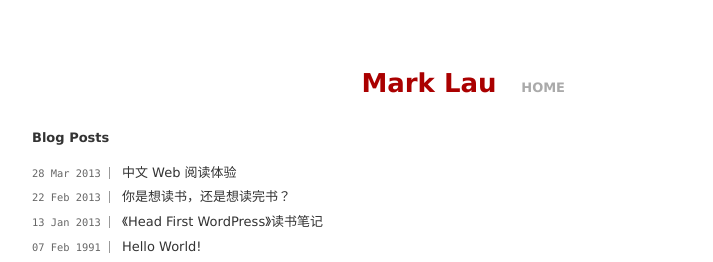
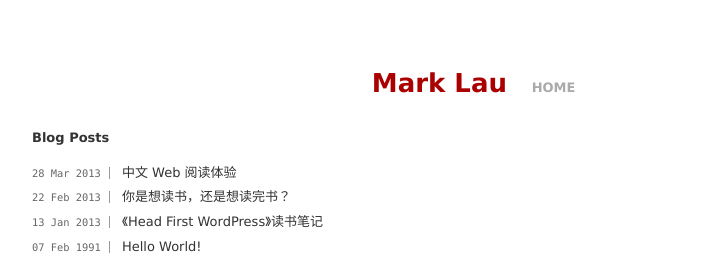
Before and after one commit to yuel/lonn.github.com, a Jekyll site: the page built from index.html, in a window 1280 px wide. Shown: the top 262 px of the page, without its empty margins (283-996 px from the left). Built offline with Jekyll 4.4.1, drawn with Linux system fonts in a browser that asks for light colours.

Commit message:
Update screen.css

```diff
--- a/css/screen.css
+++ b/css/screen.css
@@ -90,7 +90,7 @@ ul.posts li a:hover {
   font-weight: bold;
   font-size: 2.0em;
   text-align: right;
-  padding-right: 4.5em;
+  padding-right: 4.1em;
 }
 
 #homelink {
```
